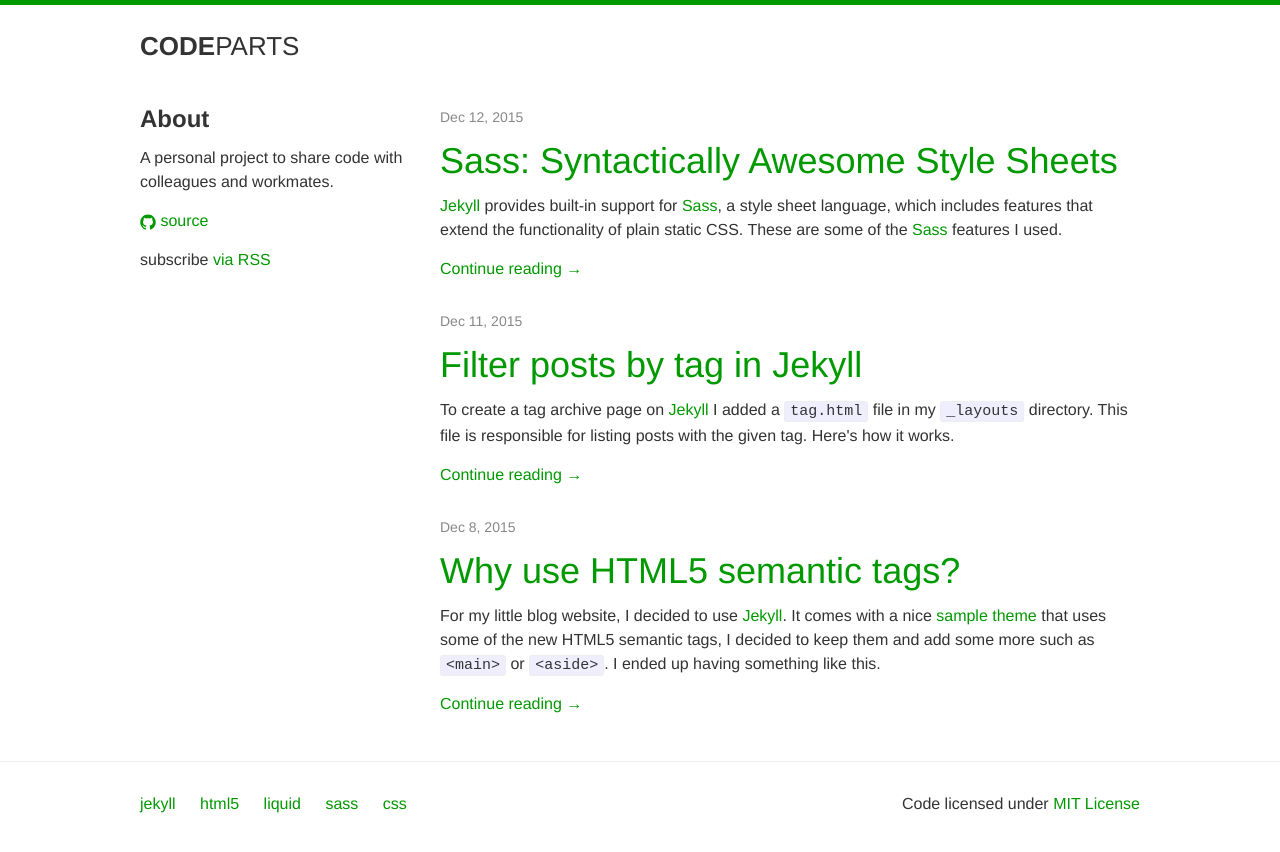
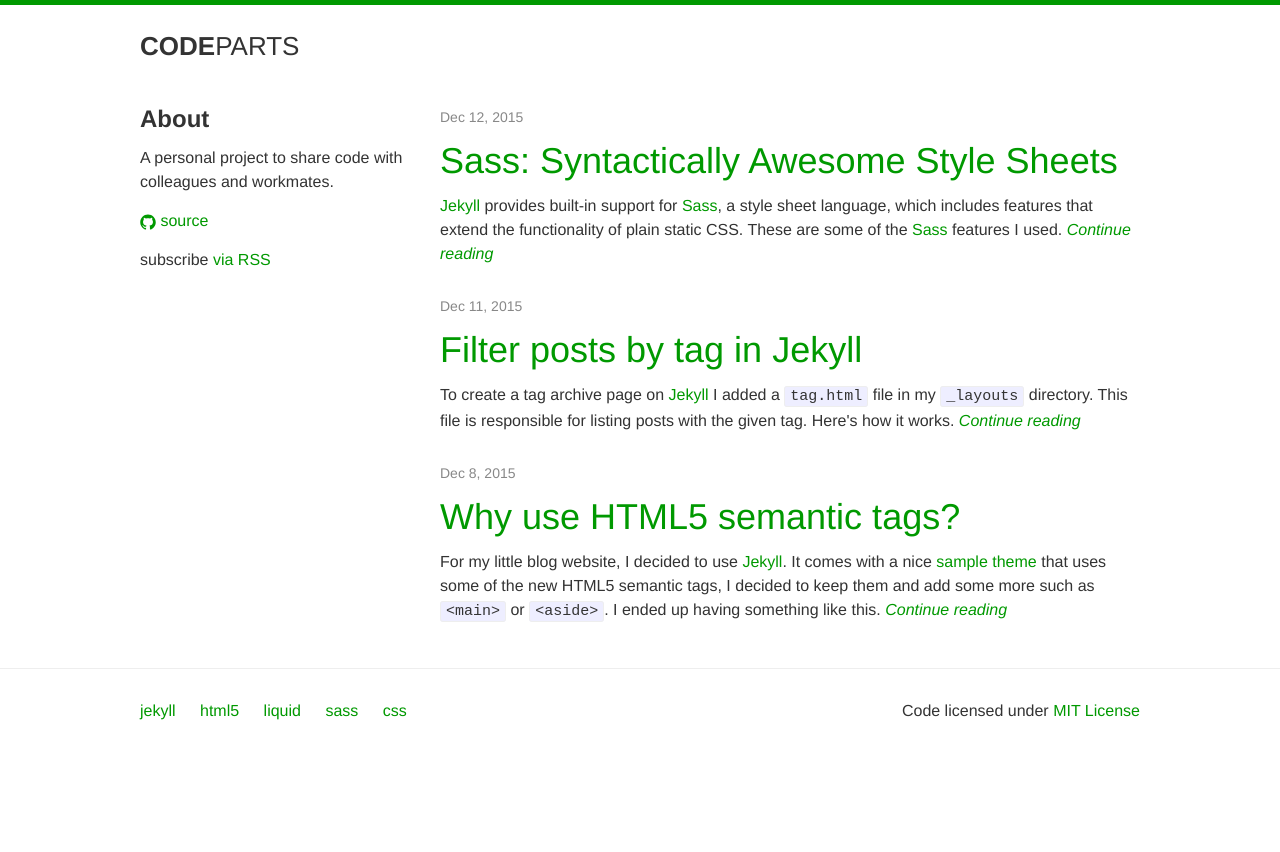
Before and after one commit to mr-jordan/codeparts, a Jekyll site: the page built from index.html, in a window 1280 px wide. Shown: the top 852 px of the page. Built offline with Jekyll 4.4.1, drawn with Linux system fonts in a browser that asks for light colours.

```diff
--- a/_layouts/tag.html
+++ b/_layouts/tag.html
@@ -11,8 +11,10 @@ layout: default
       <li>
         <p class="post-meta">{{ post.date | date: "%b %-d, %Y" }}</p>
         <h2><a class="post-link" href="{{ post.url | prepend: site.baseurl }}">{{ post.title }}</a></h2>
-        {{ post.excerpt }}
-        <a href="{{ post.url | prepend: site.baseurl }}" rel="nofollow">Continue reading &rarr;</a>
+        <p>
+          {{ post.excerpt | remove: '<p>' | remove: '</p>' }}
+          <i><a href="{{ post.url | prepend: site.baseurl }}" rel="nofollow">Continue reading</a></i>
+        </p>
       </li>
       {% endif %}
     {% endfor %}
--- a/index.html
+++ b/index.html
@@ -8,8 +8,10 @@ layout: default
       <li>
         <p class="post-meta">{{ post.date | date: "%b %-d, %Y" }}</p>
         <h2><a class="post-link" href="{{ post.url | prepend: site.baseurl }}">{{ post.title }}</a></h2>
-        {{ post.excerpt }}
-        <a href="{{ post.url | prepend: site.baseurl }}" rel="nofollow">Continue reading &rarr;</a>
+        <p>
+          {{ post.excerpt | remove: '<p>' | remove: '</p>' }}
+          <i><a href="{{ post.url | prepend: site.baseurl }}" rel="nofollow">Continue reading</a></i>
+        </p>
       </li>
     {% endfor %}
   </ul>
```
